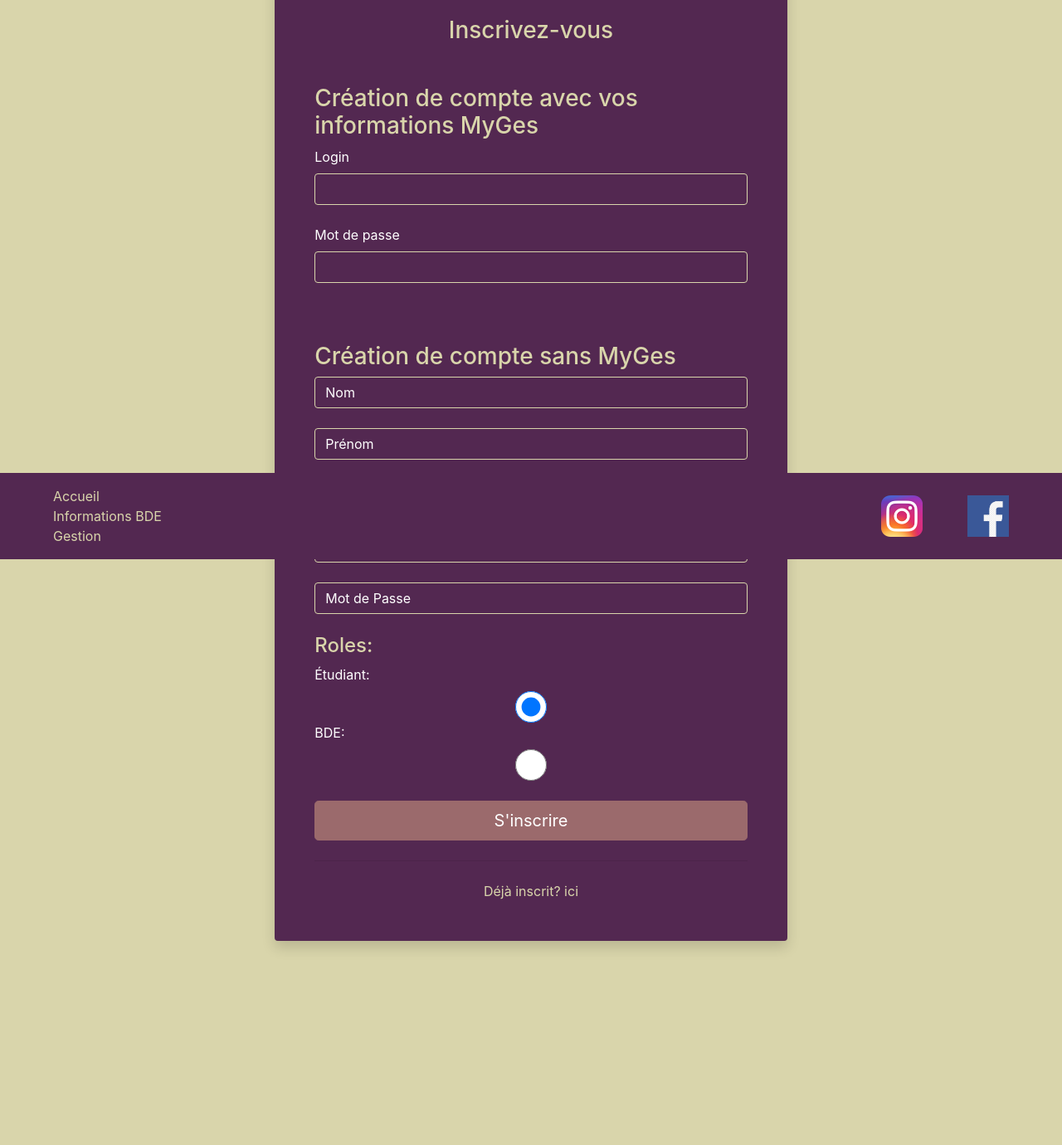
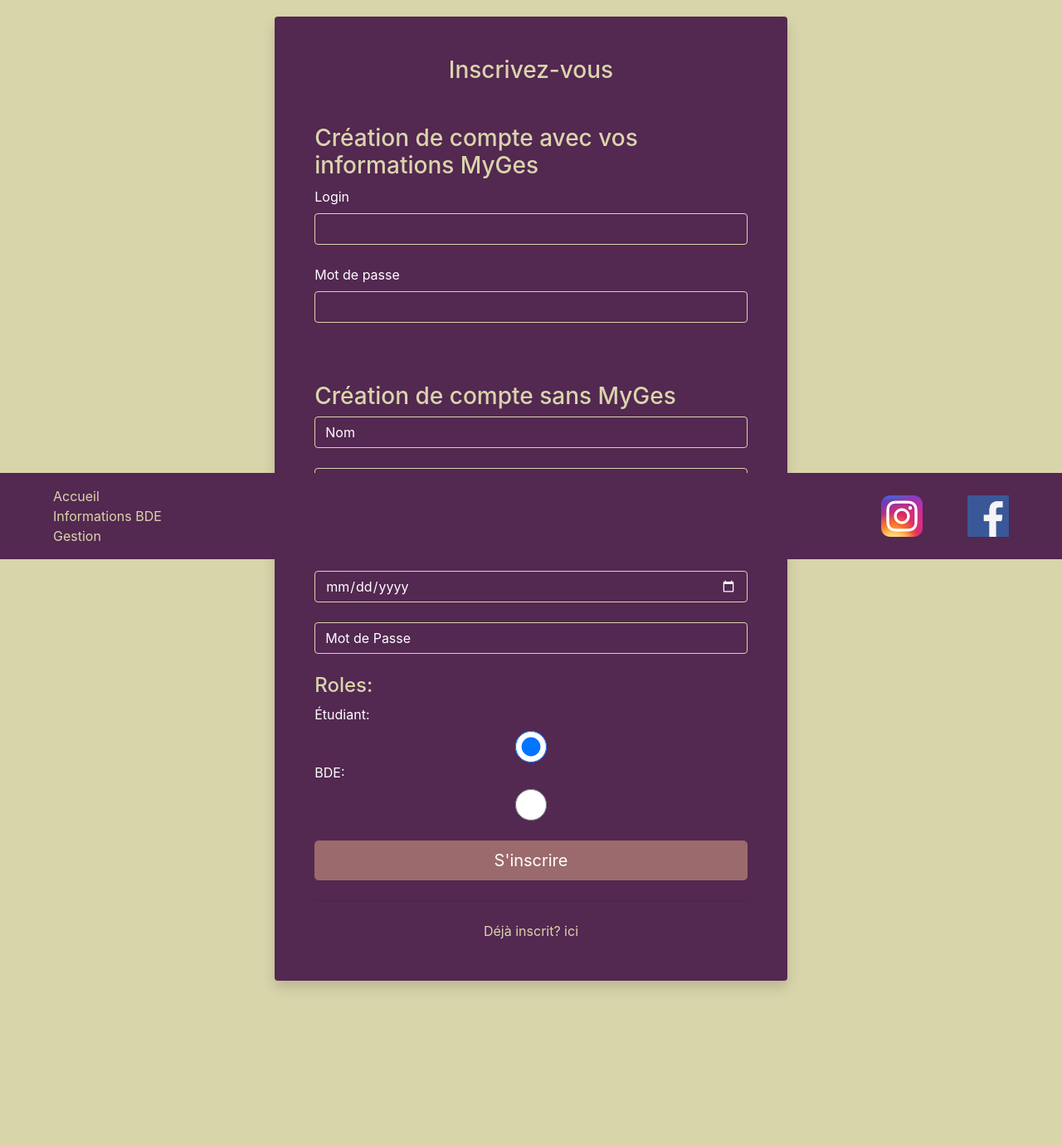
Before and after one commit to DownZeroDay/Poudlard, a PHP site: template templates/security/register.html.twig in a window 1280 px wide. Shown: the part 126-1506 px from the top of the page at 83% size. Before the commit the page ends 1458 px from the top, so only its background shows below. Run offline with PHP 8.4, Linux system fonts and the light colour scheme; the template is opened without the code that fills it, so the values that code supplies are empty; some libraries are stand-ins or nearby versions.

Commit message:
alignement security

```diff
--- a/templates/security/login.html.twig
+++ b/templates/security/login.html.twig
@@ -1,5 +1,5 @@
 {% include 'global/header.html.twig' with {'title':'Login'} only %}
-        <div class="container py-5 h-100">
+        <div class="container py-5 h-100 mt-5">
             <div class="row d-flex justify-content-center align-items-center h-100">
                 <div class="col-12 col-md-8 col-lg-6 col-xl-5">
                     <div class="card shadow-2-strong" >
--- a/templates/security/register.html.twig
+++ b/templates/security/register.html.twig
@@ -1,5 +1,5 @@
 {% include 'global/header.html.twig' with {"title":"Inscription"} only %}
-    <div class="container">
+    <div class="container mt-5">
         <div class="row">
             <div class="col-sm-9 col-md-7 col-lg-50 mx-auto">
                 <div class="card border-0 shadow rounded-3 my-5">
```
